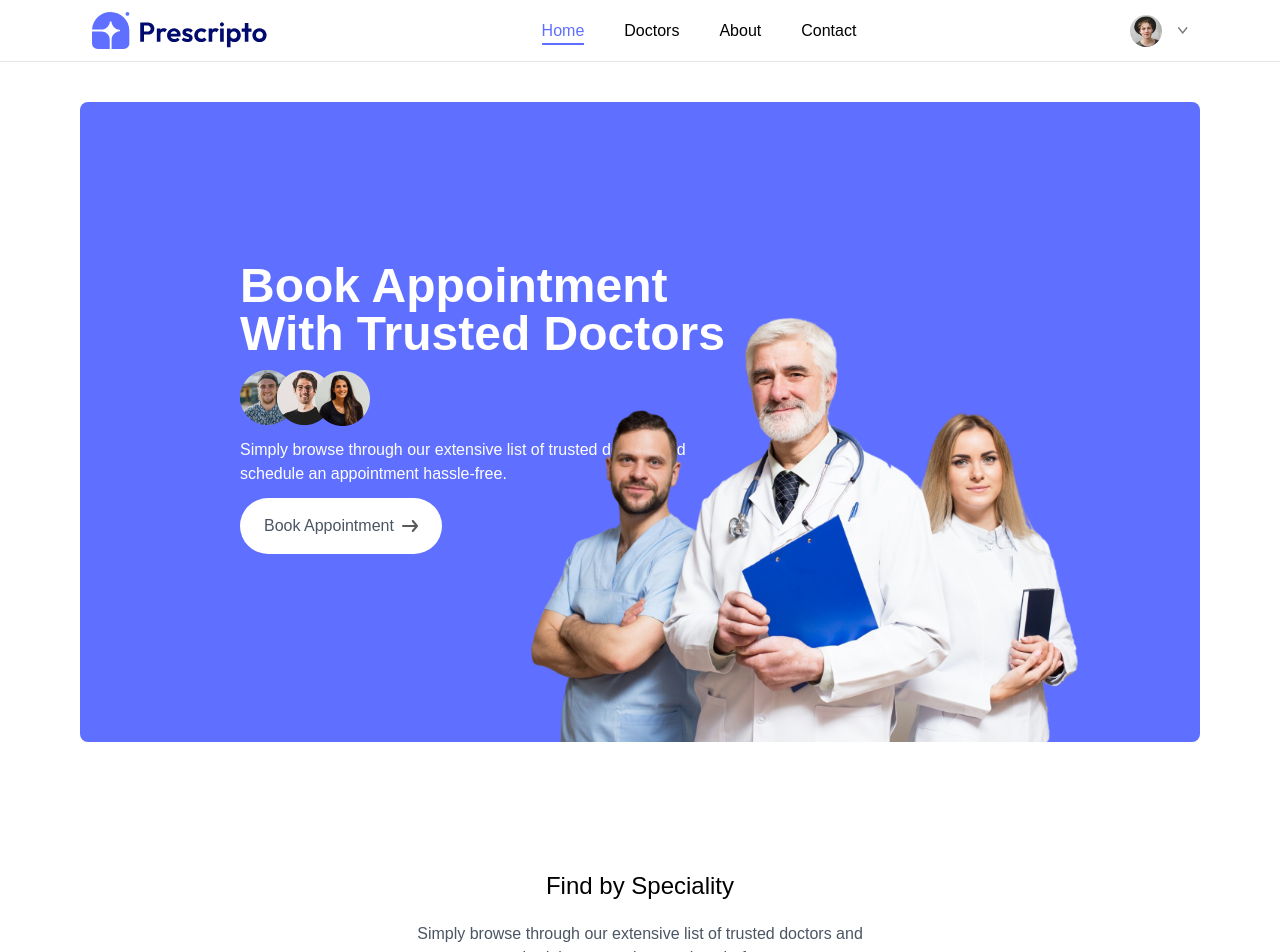
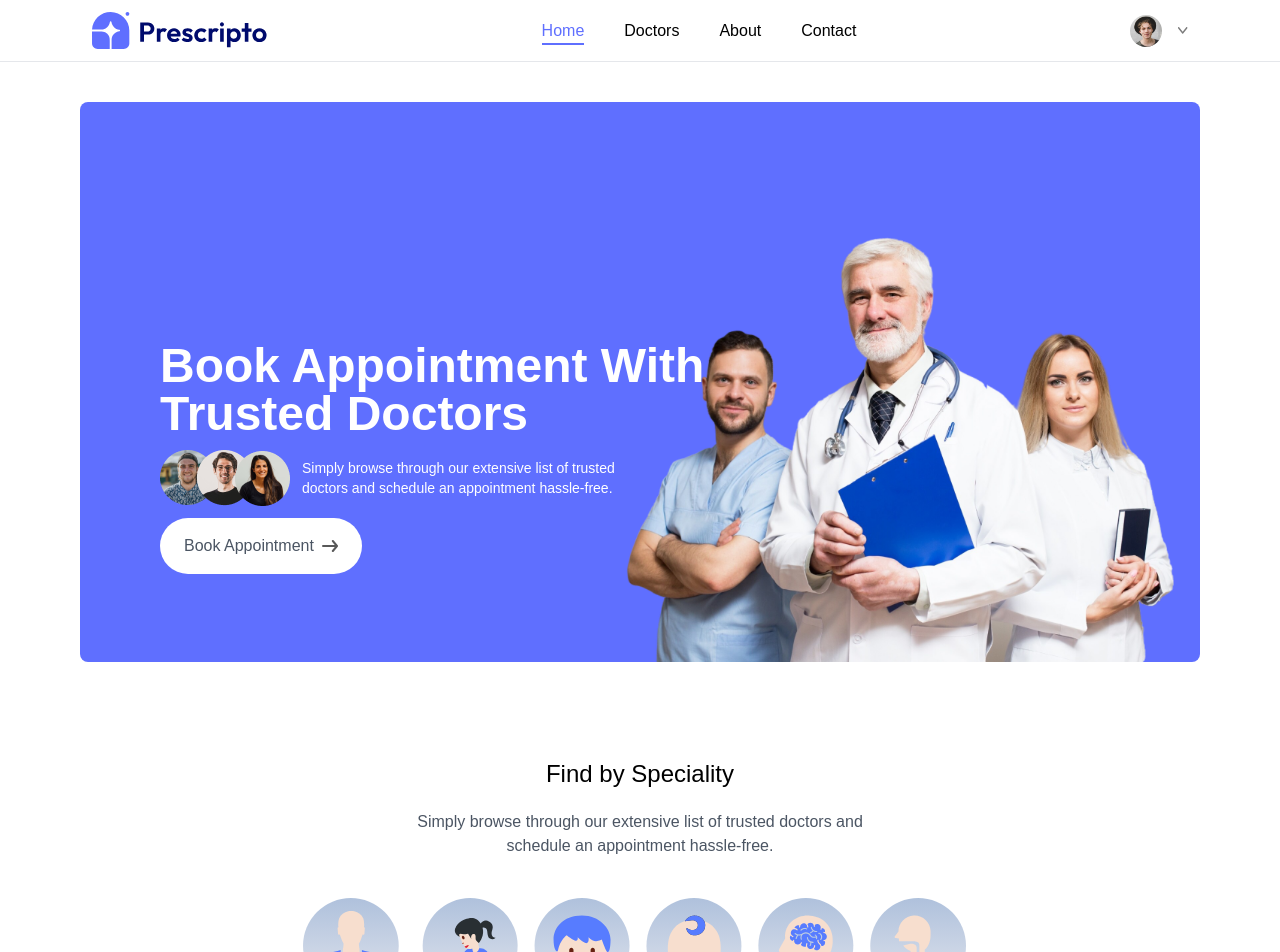
Before and after one commit to Vader4k/prescripto, a React (Vite) app in the folder frontend/: page / in a window 1280 px wide. Shown: the top 952 px of the page. Built offline with nearby package versions, Linux system fonts and the light colour scheme; a web font is replaced by a local one.

Commit message:
@add/ making adjustments to hero

```diff
--- a/frontend/src/components/Hero.tsx
+++ b/frontend/src/components/Hero.tsx
@@ -2,13 +2,15 @@ import { assets } from "../assets/assets_frontend/assets";
 
 const Hero: React.FC = () => {
   return (
-    <section className=" h-[70vh] sm:h-[80vh] bg-primary relative rounded-lg flex w-full gap-8">
-      <div className="flex flex-col items-start gap-5 px-5 py-14 sm:p-10 sm:gap-3 lg:p-20 xl:p-40">
-        <h1 className="text-2xl lg:text-4xl xl:text-5xl font-semibold text-white max-w-[500px] md:leading-[4rem]">
+    <section className=" h-[70vh] sm:h-[70vh] bg-primary relative rounded-lg flex w-full gap-8">
+      <div className="flex flex-col items-start gap-5 px-5 py-14 sm:p-10 md:py-20 sm:gap-3 lg:p-20 xl:px-22 xl:py-60">
+        <h1 className="text-2xl font-bold text-white md:text-3xl lg:text-4xl xl:text-5xl max-w-[500px] lg:max-w-[550px]">
           Book Appointment With Trusted Doctors
         </h1>
+        <div className="flex items-center gap-3">
         <img src={assets.group_profiles} alt="" />
-        <p className="text-white max-w-[500px] hidden sm:block">Simply browse through our extensive list of trusted doctors and schedule an appointment hassle-free.</p>
+        <p className="text-white max-w-[350px] hidden text-sm sm:block ">Simply browse through our extensive list of trusted doctors and schedule an appointment hassle-free.</p>
+        </div>
         <a
           href="#speciality"
           className="flex items-center gap-2 px-6 py-4 rounded-full bg-secondary w-fit"
@@ -17,7 +19,7 @@ const Hero: React.FC = () => {
           <img src={assets.arrow_icon} alt="arrow_right" />
         </a>
       </div>
-      <div className="absolute bottom-0 md:right-24">
+      <div className="absolute bottom-0 md:right-0">
         <img
           className="max-w-[600px] w-full px-6"
           src={assets.header_img}
--- a/frontend/src/components/SpecialityMenu.tsx
+++ b/frontend/src/components/SpecialityMenu.tsx
@@ -3,14 +3,14 @@ import { Link } from "react-router-dom";
 
 const SpecialityMenu = () => {
   return (
-    <section id="speciality" className="py-8">
-      <div className="container mx-auto flex flex-col items-center justify-center gap-5">
+    <section id="speciality">
+      <div className="container flex flex-col items-center justify-center gap-5 mx-auto">
         <h1>Find by Speciality</h1>
         <p className="max-w-[500px] text-center text-gray-600">
           Simply browse through our extensive list of trusted doctors and
           schedule an appointment hassle-free.
         </p>
-        <div className="flex gap-4 sm:justify-center pt-5 w-full overflow-x-auto">
+        <div className="flex w-full gap-4 pt-5 overflow-x-auto sm:justify-center">
           {Object.entries(specialityData).map(([key, value]) => (
             <Link
               onClick={() => window.scrollTo({ top: 0, behavior: "smooth" })}
@@ -20,7 +20,7 @@ const SpecialityMenu = () => {
             >
               <div>
                 <img
-                  className="w-16 sm:w-24 mb-2"
+                  className="w-16 mb-2 sm:w-24"
                   src={value.image}
                   alt={`${value.speciality} icon`}
                 />
```
